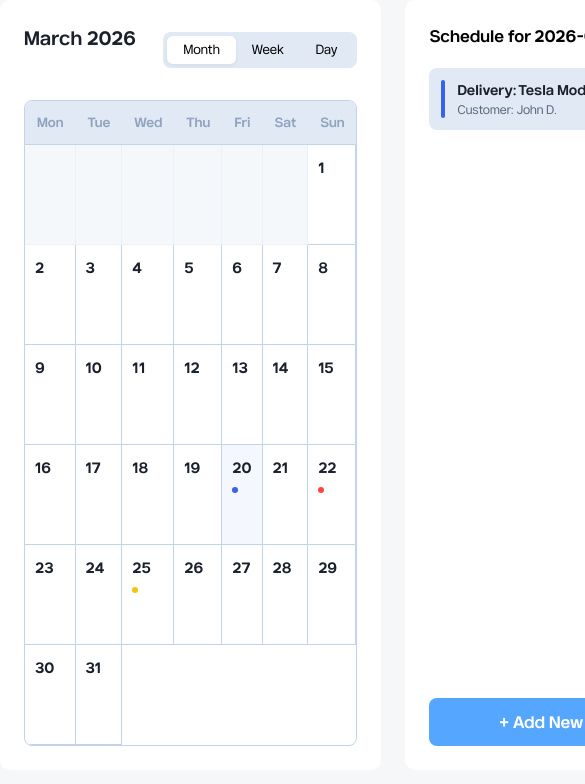
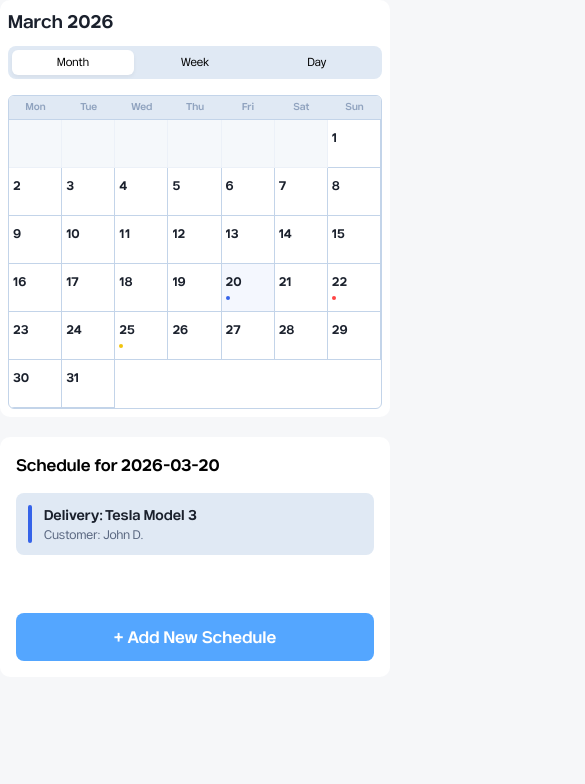
Before and after one commit to mehmetbacik/car-rental, a Nuxt app: page /dashboard/Calendar in a window 390 px wide. Shown: the top 784 px of the page, 585 px wide, since content can reach past the window. Built offline with nearby package versions, Linux system fonts and the light colour scheme; no server answers.

Commit message:
style: make calendar layout responsive across devices
Made the calendar layout responsive across desktop, tablet, and mobile screens.

```diff
--- a/app/pages/dashboard/Calendar/components/CalendarHeader.vue
+++ b/app/pages/dashboard/Calendar/components/CalendarHeader.vue
@@ -10,7 +10,7 @@ const emit = defineEmits<{
 </script>
 
 <template>
-  <header class="calendar-header">
+  <div class="calendar-header">
     <h3>{{ title }}</h3>
 
     <div class="view-options">
@@ -23,5 +23,5 @@ const emit = defineEmits<{
         {{ view.charAt(0).toUpperCase() + view.slice(1) }}
       </button>
     </div>
-  </header>
+  </div>
 </template>
--- a/app/pages/dashboard/Calendar/index.vue
+++ b/app/pages/dashboard/Calendar/index.vue
@@ -50,7 +50,7 @@ const handleAddEvent = () => {
 <template>
   <div class="calendar-page">
     <div class="calendar-layout">
-      <main class="calendar-main card">
+      <div class="calendar-main card">
         <CalendarHeader
           title="March 2026"
           :active-view="activeView"
@@ -62,7 +62,7 @@ const handleAddEvent = () => {
           :selected-date="selectedDate"
           @select-date="selectedDate = $event"
         />
-      </main>
+      </div>
       <CalendarDetails
         :selected-date="selectedDate"
         :events="activeEvents"
--- a/app/styles/dashboard/pages/calendar.scss
+++ b/app/styles/dashboard/pages/calendar.scss
@@ -1,21 +1,47 @@
+
+.calendar-page {
+  min-width: 0;
+  width: 100%;
+}
+
 .calendar-layout {
   display: grid;
-  grid-template-columns: 1fr 350px;
+  grid-template-columns: minmax(0, 1fr) 350px;
   gap: $spacing-unit * 6;
-  height: calc(100vh - 150px);
+  min-height: calc(100vh - 150px);
+  height: auto;
+  align-items: stretch;
+
+  > * {
+    min-width: 0;
+  }
 }
 
 .calendar-main {
+  min-width: 0;
   padding: $spacing-unit * 6;
+
   .calendar-header {
     display: flex;
     justify-content: space-between;
     align-items: center;
+    flex-wrap: wrap;
+    gap: $spacing-unit * 3;
     margin-bottom: $spacing-unit * 6;
+
+    h3 {
+      min-width: 0;
+      margin: 0;
+      overflow-wrap: anywhere;
+    }
+
     .view-options {
+      display: flex;
+      flex-shrink: 0;
       background: $secondary-100;
       padding: $spacing-unit;
       border-radius: 8px;
+
       button {
         border: none;
         padding-block: $spacing-unit;
@@ -24,6 +50,7 @@
         cursor: pointer;
         background: transparent;
         font-size: $font-size-base * 0.8;
+
         &.active {
           background: $color-white;
           box-shadow: 0 2px 4px rgba(0, 0, 0, 0.05);
@@ -35,12 +62,14 @@
 
 .calendar-grid {
   display: grid;
-  grid-template-columns: repeat(7, 1fr);
+  grid-template-columns: repeat(7, minmax(0, 1fr));
   border: 1px solid $secondary-200;
   border-radius: 8px;
   overflow: hidden;
+  min-width: 0;
 
   .weekday-label {
+    min-width: 0;
     padding: $spacing-unit * 3;
     text-align: center;
     background: $secondary-100;
@@ -48,22 +77,27 @@
     font-size: $font-size-base * 0.8;
     color: $secondary-300;
     border-bottom: 1px solid $secondary-200;
+    overflow: hidden;
   }
 
   .day-cell {
+    min-width: 0;
     height: 100px;
     padding: 10px;
     border-right: 1px solid $secondary-200;
     border-bottom: 1px solid $secondary-200;
     cursor: pointer;
-    transition: 0.2s;
+    transition: background-color 0.2s;
     position: relative;
+
     &:hover {
       background: $secondary-100;
     }
+
     &.selected {
       background: rgba(53, 99, 233, 0.05);
     }
+
     &.blank {
       background: $secondary-100;
       opacity: 0.3;
@@ -74,11 +108,15 @@
       font-weight: 600;
       font-size: $font-size-base * 0.9;
     }
+
     .event-dots {
       display: flex;
+      flex-wrap: wrap;
       gap: $spacing-unit;
       margin-top: $spacing-unit * 2;
+
       .dot {
+        flex: 0 0 6px;
         width: 6px;
         height: 6px;
         border-radius: 50%;
@@ -88,39 +126,54 @@
 }
 
 .calendar-details {
+  min-width: 0;
+  min-height: 0;
   padding: $spacing-unit * 6;
   display: flex;
   flex-direction: column;
+
   h4 {
     margin-bottom: $spacing-unit * 5;
     color: $color-black;
+    overflow-wrap: anywhere;
   }
 
   .event-list {
     flex: 1;
+    min-width: 0;
     display: flex;
     flex-direction: column;
     gap: $spacing-unit * 3;
+
     .event-item {
+      min-width: 0;
       display: flex;
       gap: $spacing-unit * 3;
       padding: $spacing-unit * 3;
       border-radius: 8px;
       background: $secondary-100;
+
       .type-indicator {
+        flex: 0 0 4px;
         width: 4px;
         border-radius: 2px;
       }
+
       .event-info {
+        min-width: 0;
         display: flex;
         flex-direction: column;
+        overflow-wrap: anywhere;
+
         .event-title {
           font-weight: 700;
           font-size: $font-size-base * 0.85;
         }
+
         .event-subtitle {
           font-size: $font-size-base * 0.75;
           color: $secondary-400;
+          overflow-wrap: anywhere;
         }
       }
     }
@@ -128,14 +181,17 @@
 
   .empty-state {
     flex: 1;
+    min-width: 0;
     display: flex;
     align-items: center;
     justify-content: center;
     color: $secondary-200;
     font-size: $font-size-base * 0.85;
+    text-align: center;
   }
 
   .add-event-btn {
+    flex-shrink: 0;
     margin-top: $spacing-unit * 5;
     width: 100%;
     padding: $spacing-unit * 3;
@@ -147,3 +203,131 @@
     cursor: pointer;
   }
 }
+
+@media (max-width: $lg-breakpoint) {
+  .calendar-layout {
+    grid-template-columns: minmax(0, 1fr);
+    min-height: auto;
+    gap: $spacing-unit * 5;
+  }
+
+  .calendar-details {
+    min-height: 280px;
+  }
+}
+
+@media (max-width: $md-breakpoint) {
+  .calendar-main {
+    padding: $spacing-unit * 3;
+
+    .calendar-header {
+      align-items: stretch;
+      gap: $spacing-unit * 3;
+      margin-bottom: $spacing-unit * 4;
+
+      h3 {
+        width: 100%;
+        font-size: $font-size-base * 1.1;
+      }
+
+      .view-options {
+        width: 100%;
+        display: grid;
+        grid-template-columns: repeat(3, minmax(0, 1fr));
+
+        button {
+          min-width: 0;
+          padding-inline: $spacing-unit * 2;
+          font-size: $font-size-base * 0.8;
+        }
+      }
+    }
+  }
+
+  .calendar-grid {
+    border-radius: 6px;
+
+    .weekday-label {
+      padding: $spacing-unit 0;
+      font-size: $font-size-base * 0.7;
+    }
+
+    .day-cell {
+      height: clamp(52px, 12vw, 76px);
+      padding: $spacing-unit;
+
+      .day-num {
+        font-size: $font-size-base * 0.8;
+      }
+
+      .event-dots {
+        gap: 3px;
+        margin-top: $spacing-unit;
+
+        .dot {
+          flex-basis: 5px;
+          width: 5px;
+          height: 5px;
+        }
+      }
+    }
+  }
+
+  .calendar-details {
+    padding: $spacing-unit * 4;
+    min-height: 240px;
+
+    h4 {
+      margin-bottom: $spacing-unit * 4;
+      font-size: $font-size-base;
+    }
+
+    .event-list {
+      gap: $spacing-unit * 2;
+
+      .event-item {
+        padding: $spacing-unit * 3;
+      }
+    }
+  }
+}
+
+@media (max-width: $sm-breakpoint) {
+  .calendar-main {
+    padding: $spacing-unit * 2;
+
+    .calendar-header {
+      .view-options {
+        button {
+          padding-inline: $spacing-unit;
+          font-size: $font-size-base * 0.7;
+        }
+      }
+    }
+  }
+
+  .calendar-grid {
+    .weekday-label {
+      font-size: $font-size-base * 0.6;
+    }
+
+    .day-cell {
+      height: 48px;
+      padding: 4px;
+
+      .day-num {
+        font-size: $font-size-base * 0.75;
+      }
+
+      .event-dots {
+        gap: 2px;
+
+        .dot {
+          flex-basis: 4px;
+          width: 4px;
+          height: 4px;
+        }
+      }
+    }
+  }
+}
```
